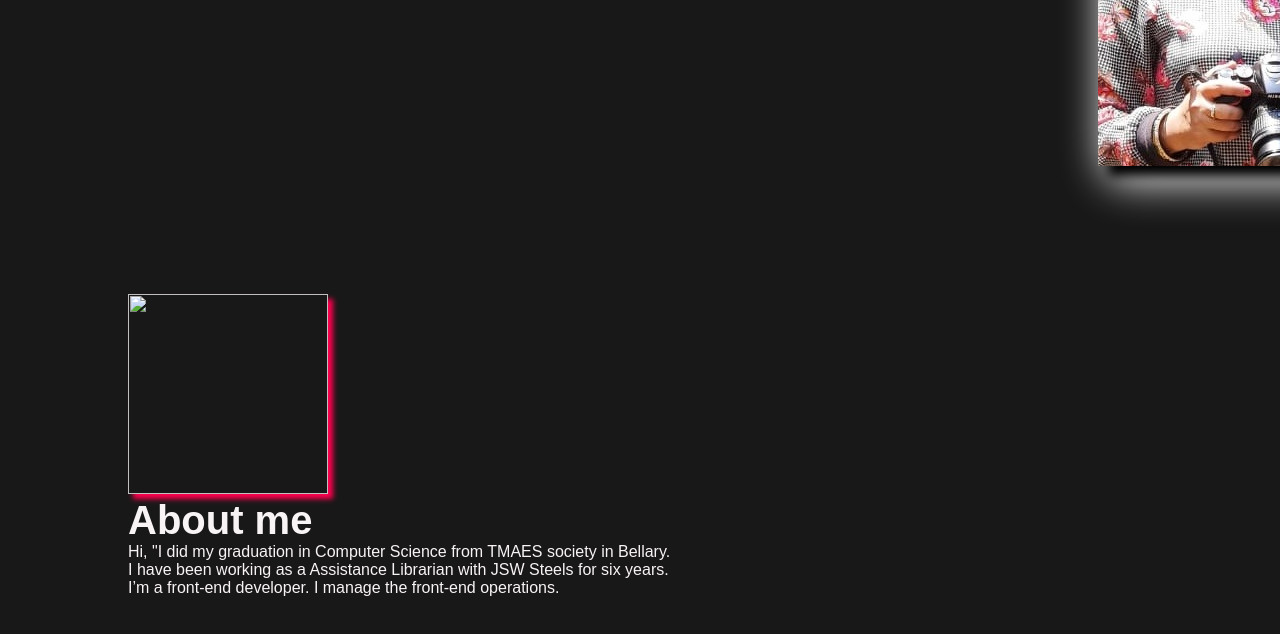
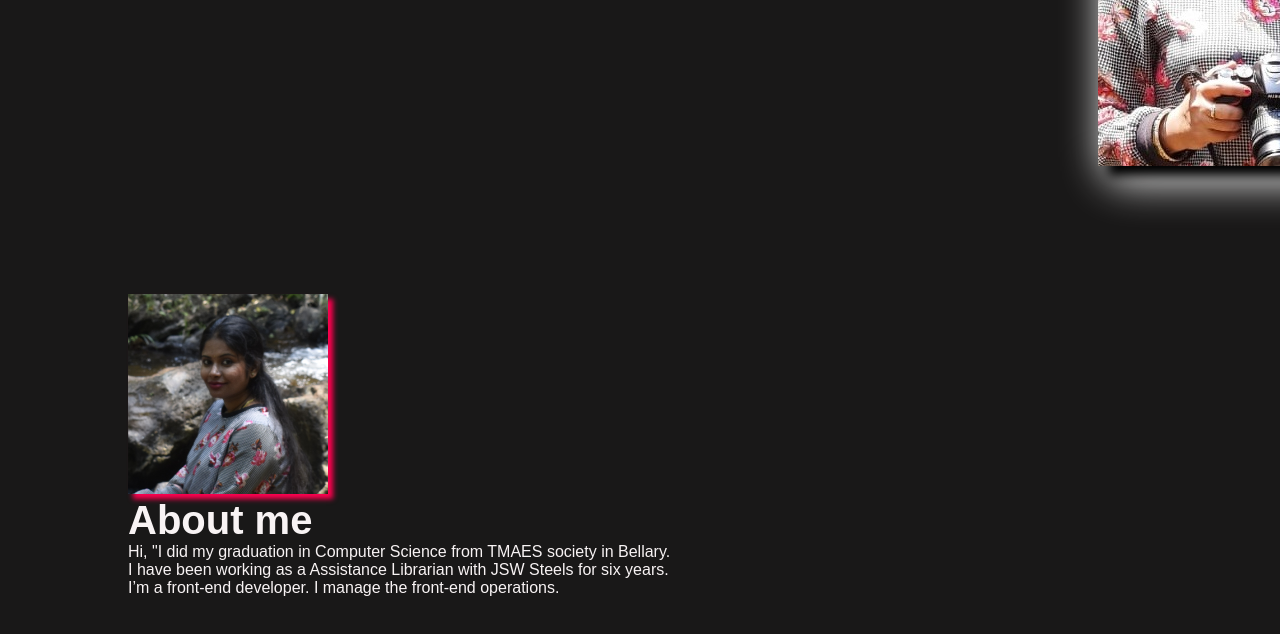
Before and after one commit to Meghakulkarni1/Meghakulkarni, a plain HTML site: page index.html in a window 1280 px wide. Shown: the part 426-1060 px from the top of the page. Drawn offline with Linux system fonts and the light colour scheme.

Commit message:
index.html

```diff
--- a/index.html
+++ b/index.html
@@ -32,7 +32,7 @@
         <div class="container">
             <div class="row">
                 <div class="about-col-1"></div>
-                <img src="images/image2.JPG" style="width: 200px;height: 200px;box-shadow: 5px 5px 5px #ff004f; filter: drop-shadow( 10px);">
+                <img src="image2.JPG" style="width: 200px;height: 200px;box-shadow: 5px 5px 5px #ff004f; filter: drop-shadow( 10px);">
                 </div>
                 <div class="about-col-2"></div>
                 <h1 class="sub-title">About me</h1>
```
